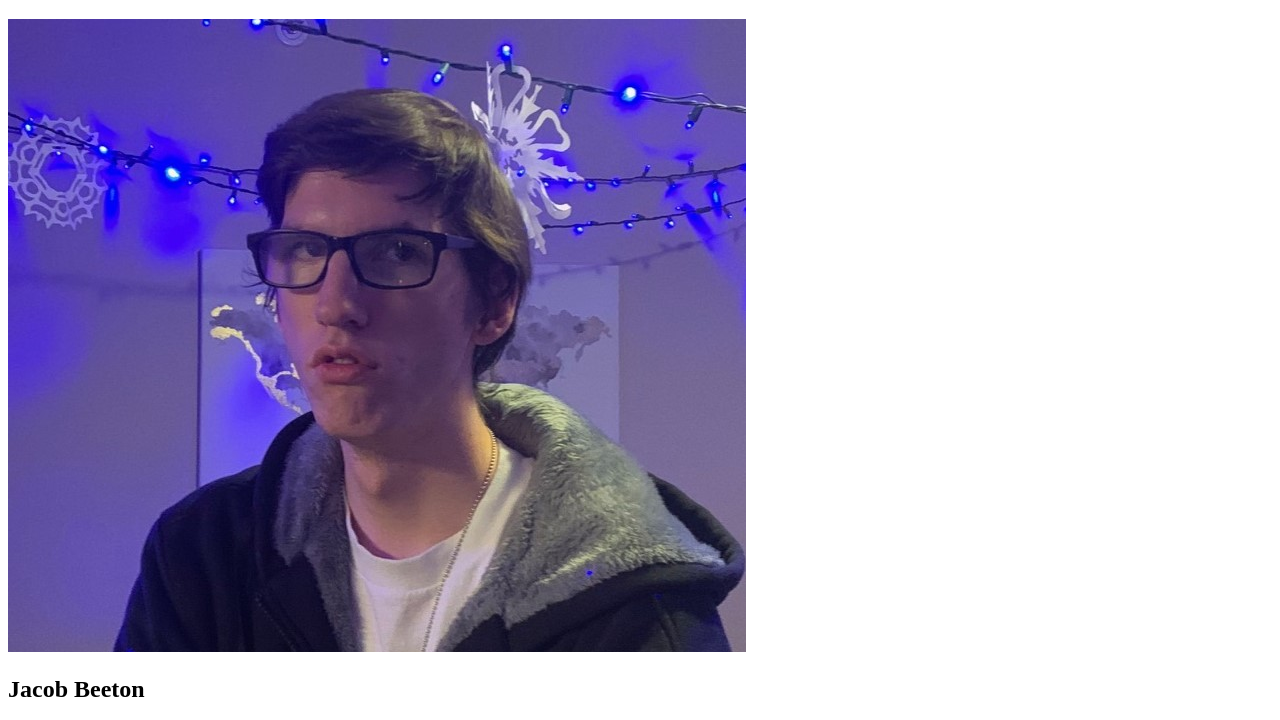
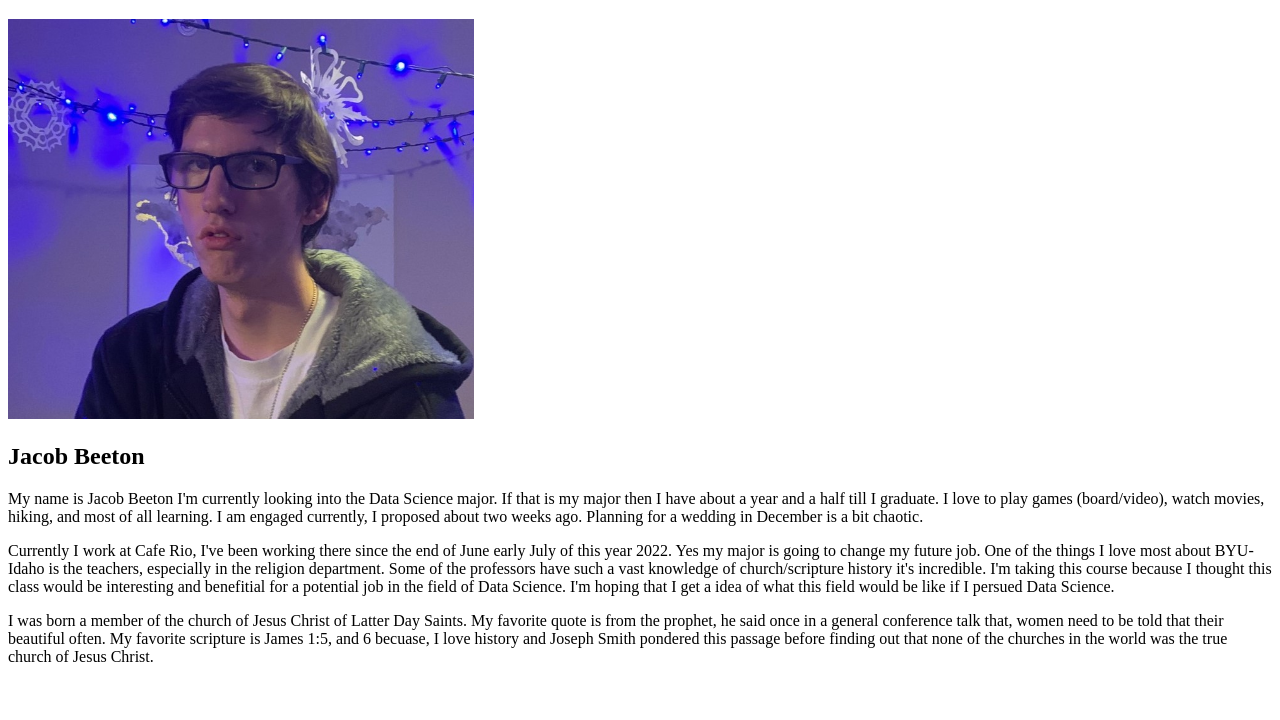
Before and after one commit to MrJBeets/wdd130, a plain HTML site: page aboutme/index.html in a window 1280 px wide. Shown: the part 61-781 px from the top of the page. Drawn offline with Linux system fonts and the light colour scheme.

Commit message:
Add CSS  for aboutme

```diff
--- a/aboutme/index.html
+++ b/aboutme/index.html
@@ -5,6 +5,7 @@
     <meta http-equiv="X-UA-Compatible" content="IE=edge">
     <meta name="viewport" content="width=device-width, initial-scale=1.0">
     <title>All About Me</title>
+    <link rel="stylesheet" href="styles/aboutme.css">
 </head>
 <body>
     <h1>About Me</h1>
--- /dev/null
+++ b/aboutme/styles/aboutme.css
@@ -0,0 +1,3 @@
+img {
+    height: 400px;
+}
```
